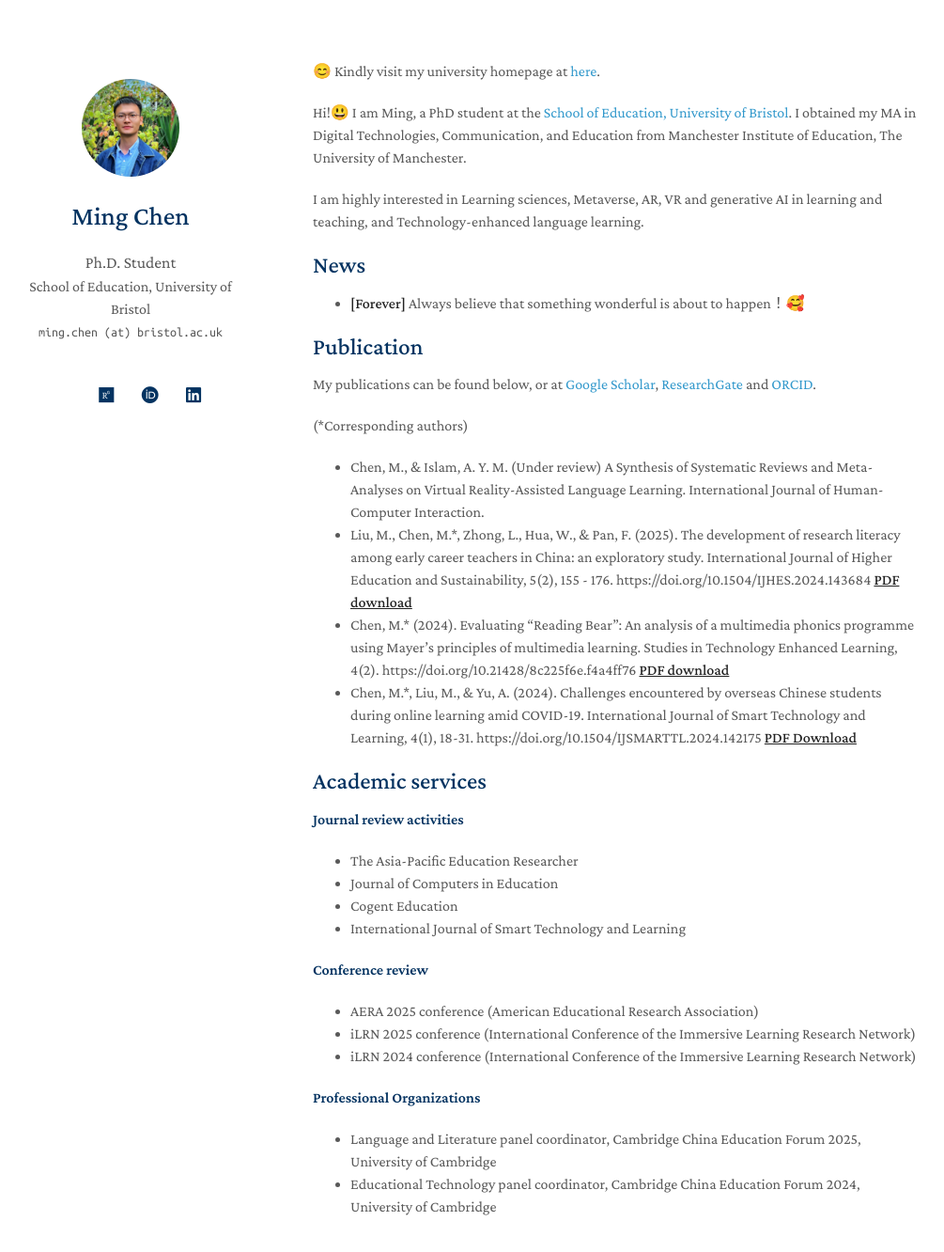
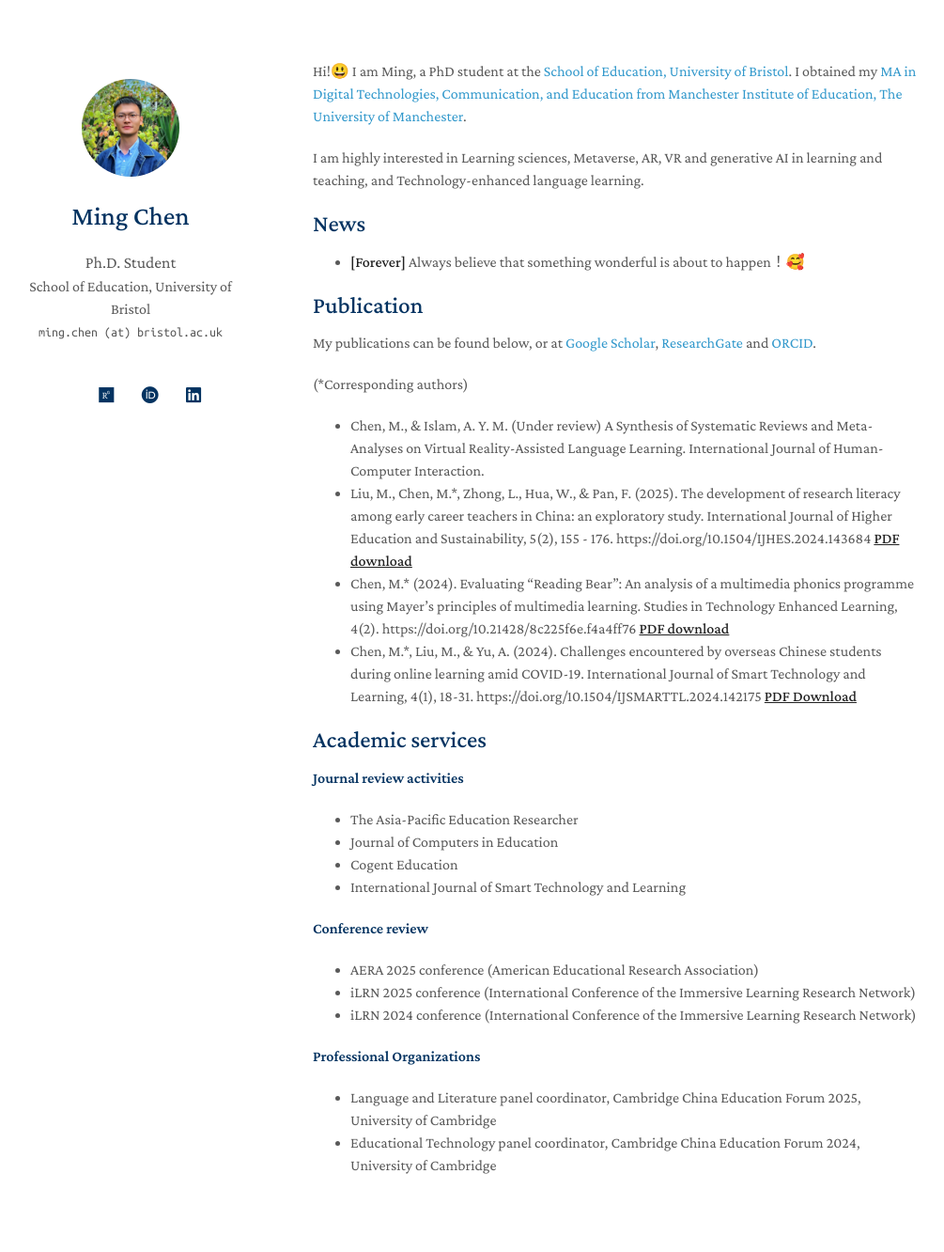
Before and after one commit to EricMingChen/EricMingChen.github.io, a Jekyll site: the page built from index.md, in a window 1280 px wide and 1390 px high. Shown: the top 1332 px of the window at 94% size, without its empty margins (137-1142 px from the left). Built offline with Jekyll 4.4.1, drawn with Linux system fonts in a browser that asks for light colours; a style sheet for code colours, icons or effects is not loaded.

Commit message:
Update index.md

```diff
--- a/index.md
+++ b/index.md
@@ -1,10 +1,7 @@
 ---
 layout: homepage
 ---
-
-😊 Kindly visit my university homepage at [here](https://research-information.bris.ac.uk/en/persons/ming-chen).
-
-Hi!😃 I am Ming, a PhD student at the [School of Education, University of Bristol](https://research-information.bris.ac.uk/en/persons/ming-chen). I obtained my MA in Digital Technologies, Communication, and Education from Manchester Institute of Education, The University of Manchester.
+Hi!😃 I am Ming, a PhD student at the [School of Education, University of Bristol](https://research-information.bris.ac.uk/en/persons/ming-chen). I obtained my [MA in Digital Technologies, Communication, and Education from Manchester Institute of Education, The University of Manchester](https://www.manchester.ac.uk/study/masters/courses/list/06954/ma-digital-technologies-communication-and-education/).
 
 I am highly interested in Learning sciences, Metaverse, AR, VR and generative AI in learning and teaching, and Technology-enhanced language learning.
 
```
